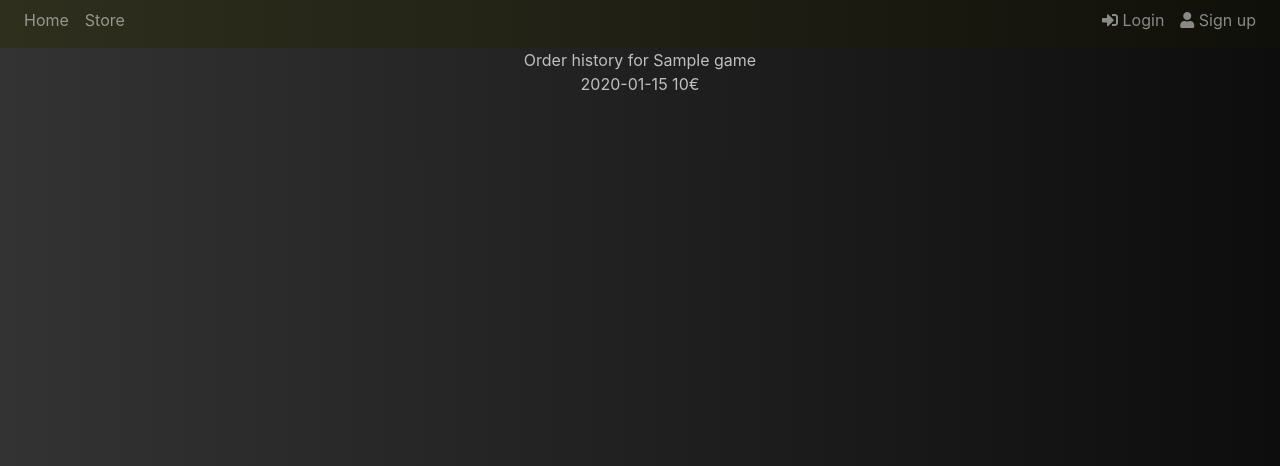
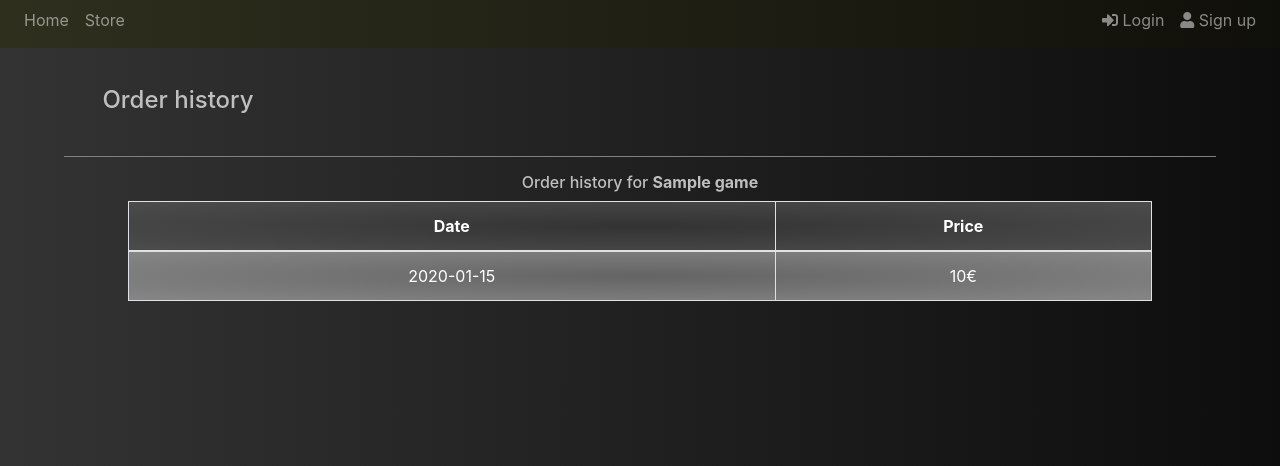
Before and after one commit to LVK-96/WSD-project, a Django app: template wsd_project/templates/store/order_history.html in a window 1280 px wide. Shown: the part 334-800 px from the top of the page. Run offline with Django 3.2, Linux system fonts and the light colour scheme; the template is opened without the code that fills it: most values are stand-ins (such as "Sample title", 1, 10 or a date in 2020); some libraries are stand-ins or nearby versions.

Commit message:
frontend work on order_history.html

```diff
--- a/wsd_project/templates/store/order_history.html
+++ b/wsd_project/templates/store/order_history.html
@@ -1,11 +1,20 @@
 {% extends 'base.html' %}
 {% block content %}
-Order history for {{ game.name }}
-<br>
-{% for date, price in dates_and_prices %}
-<tr style="background-image: radial-gradient(rgb(100, 100, 100), rgb(135, 135, 135)); color: white;">
-    <td>{{ date}}</td>
-    <td>{{ price }}€</td>
-</tr>
-{% endfor %}
+<h4 id="lib-header">Order history</h4>
+<hr>
+<h6>Order history for <b>{{ game.name }}</b></h6>
+<table class="table table-bordered mx-auto">
+    <thead style="background-image: radial-gradient(rgb(51, 51, 51), rgb(77, 77, 77)); color: white;">
+        <tr>
+            <th scope="col">Date</th>
+            <th scope="col">Price</th>
+        </tr>
+    </thead>
+    <tbody>
+    {% for date, price in dates_and_prices %}
+        <tr style="background-image: radial-gradient(rgb(100, 100, 100), rgb(135, 135, 135)); color: white;">
+            <td>{{ date }}</td>
+            <td>{{ price }}€</td>
+        </tr>
+    {% endfor %}
 {% endblock %}
```
